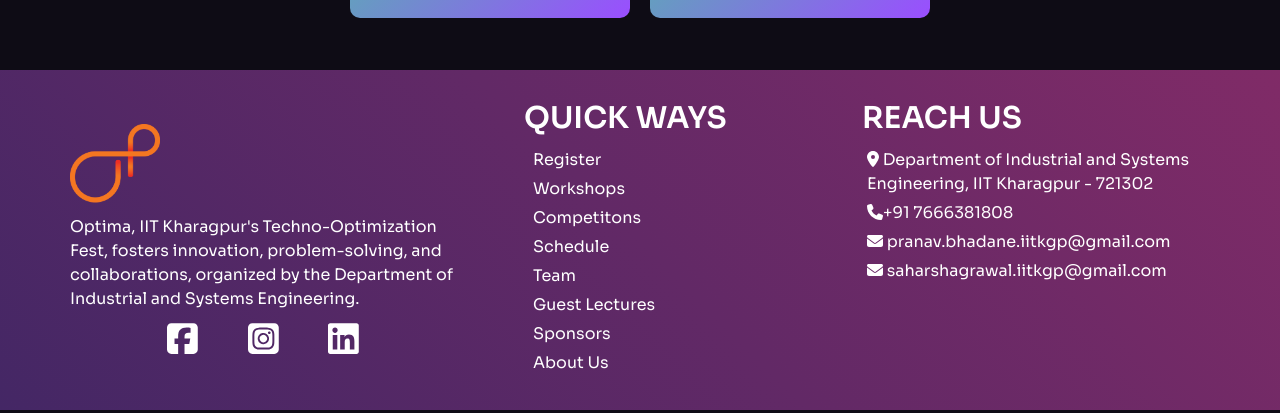
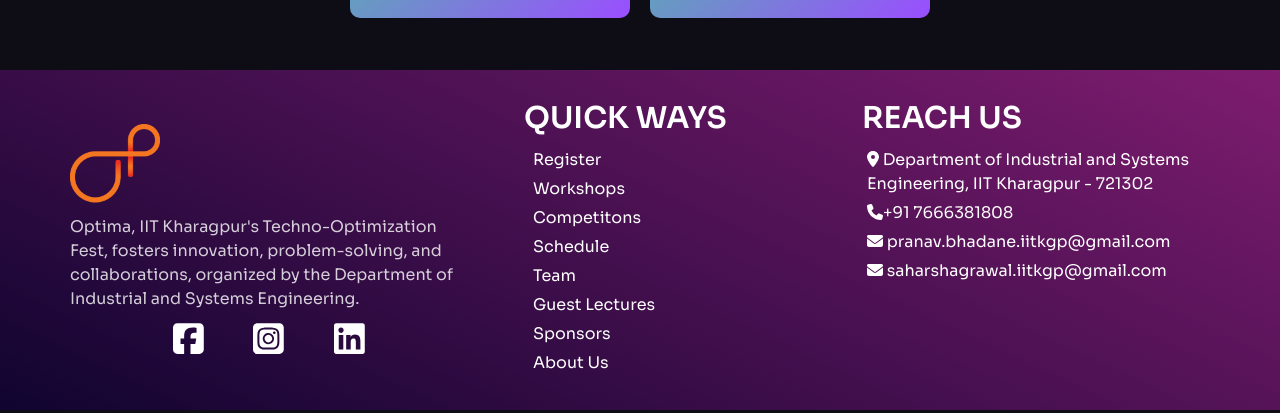
Before and after one commit to shani8828/repo1, a React (Vite) app: page /team in a window 1280 px wide. Shown: the part 1928-2341 px from the top of the page. Built offline with nearby package versions, Linux system fonts and the light colour scheme.

Commit message:
footer gradient changed

```diff
--- a/src/components/Footer.jsx
+++ b/src/components/Footer.jsx
@@ -21,10 +21,10 @@
       <footer className="selection:text-custom-purple">
         <section id="optima-shani-footer">
           <div className="optima-shani-about-portion">
-            <a href="#">
+            <a href="/">
               <img src={logo} alt="logo" />
             </a>
-            <p className="p-0">
+            <p className="p-0 opacity-80">
               Optima, IIT Kharagpur's Techno-Optimization Fest, fosters
               innovation, problem-solving, and collaborations, organized by the
               Department of Industrial and Systems Engineering.
@@ -189,7 +189,6 @@
         </section>
         <div className="optima-shani-copyright-claim text-center">
           &copy; Optima 2025 | All Rights Reserved.
-
         </div>
       </footer>
     </div>
--- a/src/components/OptimaCss/ShaniFooter.css
+++ b/src/components/OptimaCss/ShaniFooter.css
@@ -1,21 +1,21 @@
-* {
+/* * {
     margin: 0px;
     padding: 0px;
     box-sizing: border-box;
-}
+} */
 
 /* #footer... */
 #optima-shani-footer {
     margin-top: 20px;
     padding: 30px 60px;
-    background: linear-gradient(45deg,  #442765,  #802b67);
+    background: linear-gradient(25deg, #100430, #7e1c6f);
     color: white;
     display: flex;
     justify-content: space-between;
 }
 
 .optima-shani-about-portion {
-    width: 35%;
+    width: 36%;
     display: flex;
     flex-direction: column;
     justify-content: center;
@@ -132,7 +132,7 @@
 .optima-shani-copyright-claim {
     margin: 0px;
     padding: 0px;
-    color: white;
+    color: rgb(165, 164, 164);
 }
 
 @media (max-width: 970px) {
```
